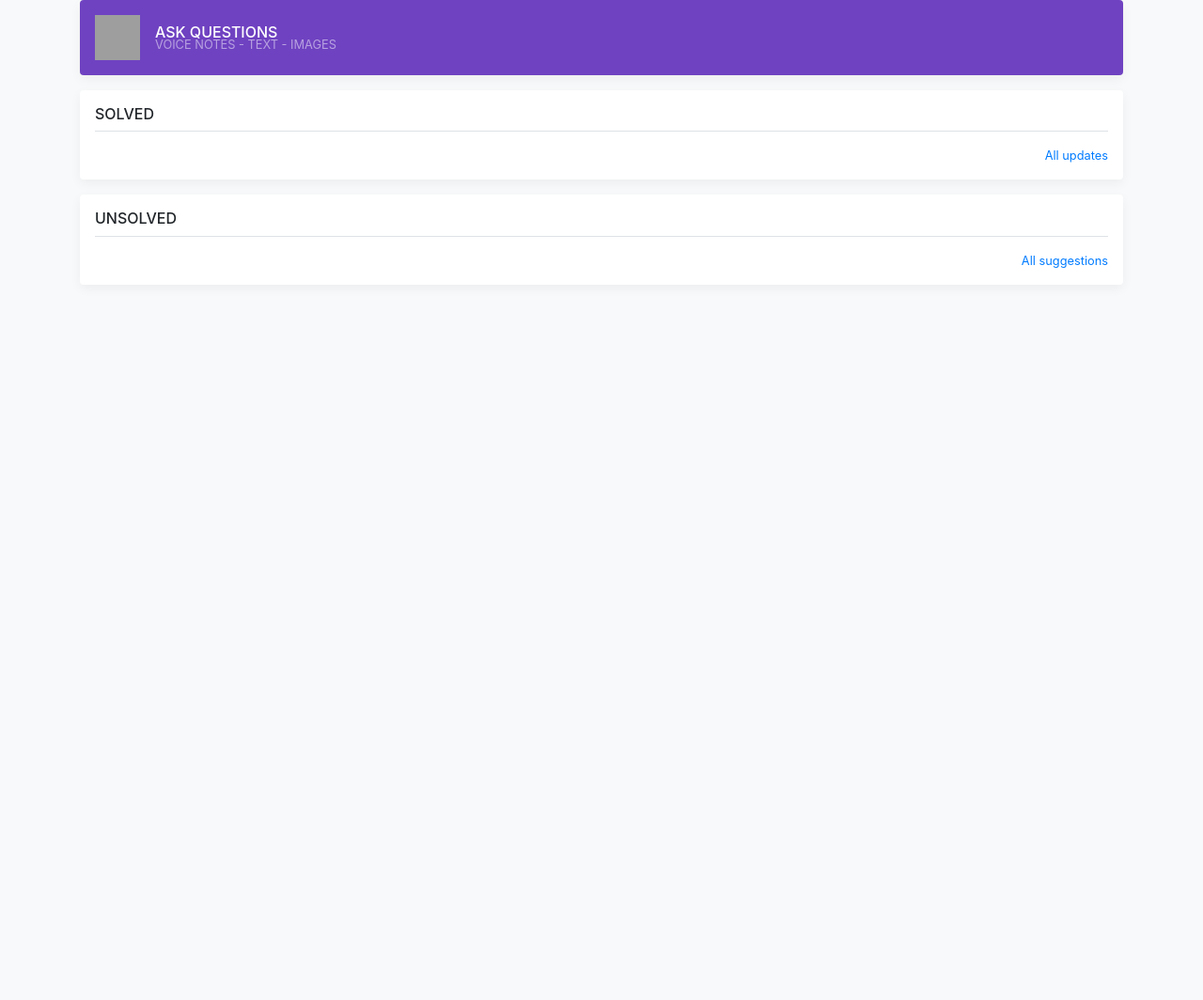
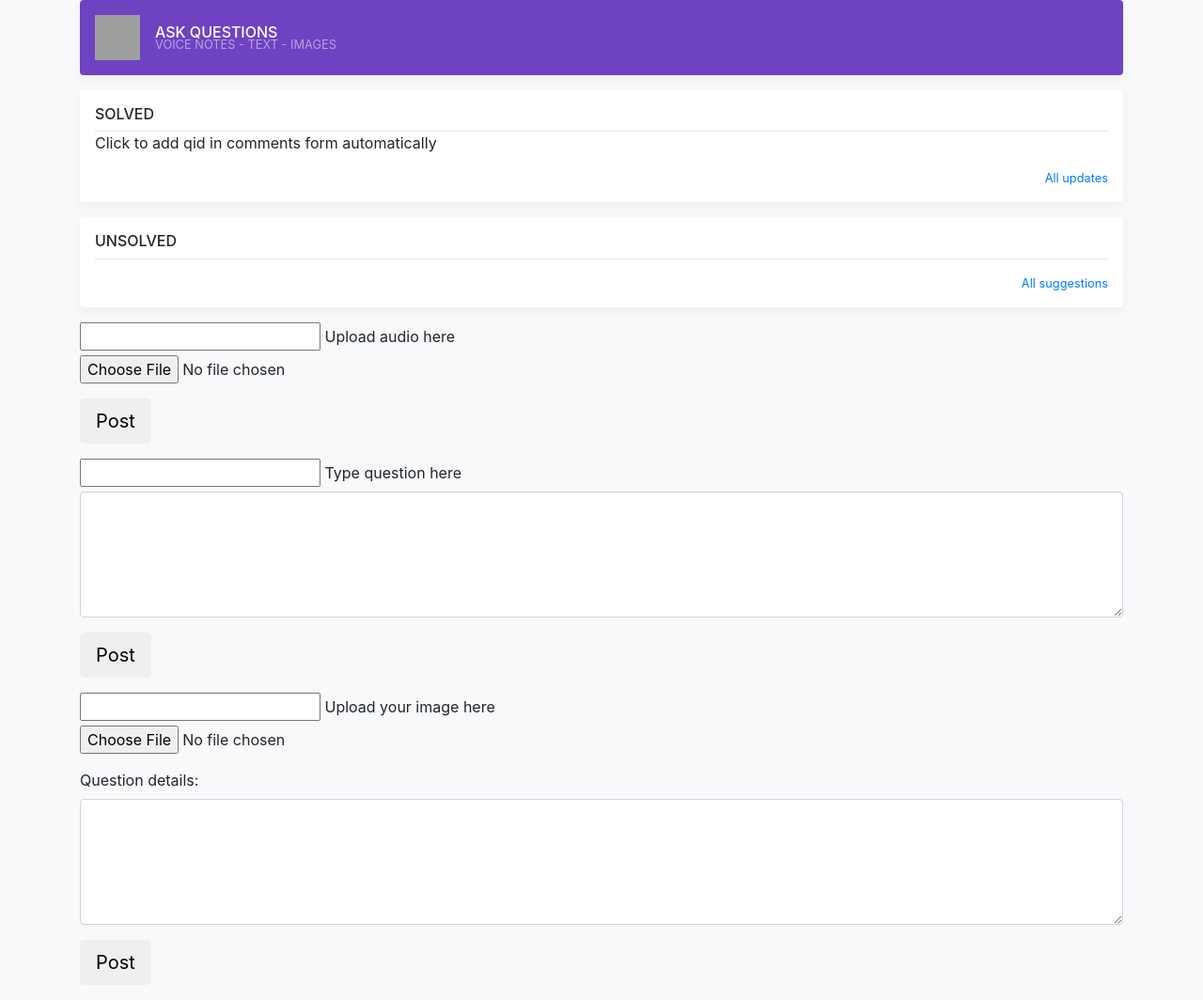
Before and after one commit to ankitd3/Krishi-Sahayak, a PHP site: page / in a window 1280 px wide. Shown: the part 140-1204 px from the top of the page at 94% size. Run offline with PHP 8.4, Linux system fonts and the light colour scheme; data comes from the database, SQL or seed files in the repository; tables that the repository leaves empty hold one stand-in row (values such as "Sample post"); some libraries are stand-ins or nearby versions; grey boxes are pictures that could not be loaded.

Commit message:
Quest,Solution,Comments in all form

```diff
--- a/testQuestion.html
+++ b/Question.html
@@ -33,7 +33,7 @@
                     </div>
                     <div id="collapseOne" class="panel-collapse collapse in">
                         <div class="panel-body">
-                            <form action = "testQuestion.php" enctype="multipart/form-data" method="POST">
+                            <form action = "Question.php" enctype="multipart/form-data" method="POST">
                                 <div class="form-group">
                                     <label for="audio_file">Upload audio here</label>
                                     <input type="file" name="audio_file" accept = "audio/*" class="form-control-file" id="audio_file">
@@ -54,7 +54,7 @@
                     </div>
                     <div id="collapseTwo" class="panel-collapse collapse">
                         <div class="panel-body">
-                            <form action = "testQuestion.php" enctype="multipart/form-data" method="POST">
+                            <form action = "Question.php" enctype="multipart/form-data" method="POST">
                                 <div class="form-group">
                                     <label for="img_file">Upload your image here</label>
                                     <input type="file" name="img_file" class="form-control-file" id="img_file">
@@ -79,7 +79,7 @@
                     </div>
                     <div id="collapseThree" class="panel-collapse collapse">
                         <div class="panel-body">
-                            <form action = "testQuestion.php" method="POST">
+                            <form action = "Question.php" method="POST">
                                 <div class="form-group">
                                     <label for="text">Type question here</label>
                                     <textarea class="form-control" name="text" rows="5" id="text"></textarea>
--- a/index.php
+++ b/index.php
@@ -17,42 +17,51 @@ function fetchQuestion($sql,$solved){
       // output data of each row
       while($row = $result->fetch_assoc()) {
           $farmerId= $row["fid"];
-          $farmer_name = findname($farmerId,1);//1 for farmer
+          $farmer_name = findname($farmerId,1);//1 for question
           $fileName = $row["qid"];
 
           $fileEx = explode('.', $fileName);
           $fileExt = strtolower(end($fileEx));
 
+          $temp = $temp."<p onclick=\"addQid('".$fileName."')\">Click to add qid in comments form automatically</p>";
+
           if(strcmp($fileExt,'mp3')==0){
             $temp = makeAudio($fileName,$farmer_name,$temp,"Question");
-            $textName = checkImgText($fileName,1);
-            if($textName!=0){
-              $temp = makeText($textName,"^^^^^",$temp,"Question");
+            // $textName = checkImgText($fileName,1);//1 for question
+            // if($textName!=0){
+            //   $temp = makeText($textName,"^^^^^",$temp,"Question");
+            // }
+            //attach solution(if any)
+            if($solved!=0){
+              $temp = fetchSolution($fileName,$temp);
             }
-
-            if($solved!=0){
-              $temp = findsolution($fileName,$temp);
-            }
-
+            //Attach comments(if any)
+            $temp = fetchComments($fileName,$temp);//check if there are any comments for the qid, returns an array with the filenames of comments to be included.
           }
           elseif (strcmp($fileExt,'jpg')==0) {
             $temp = makeImage($fileName,$farmer_name,$temp,"Question");
-            $textName = checkImgText($fileName,1);
+            $textName = checkImgText($fileName,1);//1 for question
             if($textName!=0){
               $temp = makeText($textName,"^^^^",$temp,"Question");
             }
 
             if($solved!=0){
-              $temp = findsolution($fileName,$temp);
+              $temp = fetchSolution($fileName,$temp);
             }
+            //Attach comments(if any)
+            $temp = fetchComments($fileName,$temp);
 
           }
           elseif (strcmp($fileExt,'txt')==0) {
             $temp = makeText($fileName,$farmer_name,$temp,"Question");
 
             if($solved!=0){
-              $temp = findsolution($fileName,$temp);
+              $temp = fetchSolution($fileName,$temp);
             }
+
+            //Attach comments(if any)
+            $temp = fetchComments($fileName,$temp);
+
           }
       }
       return $temp;
@@ -60,6 +69,62 @@ function fetchQuestion($sql,$solved){
       echo "0 results";
   }
   $conn->close();
+}
+
+function fetchComments($qid,$temp){
+
+  $myarray = array();
+
+  $servername = "localhost";
+  $username = "root";
+  $password = "";
+  $dbname = "ks";
+  // Create connection
+  $conn = new mysqli($servername, $username, $password, $dbname);
+  // Check connection
+  if ($conn->connect_error) {
+    die("Connection failed: " . $conn->connect_error);
+  }
+
+  $sql = "SELECT cid,user from comments where qid = '".$qid."'";
+
+  $result = $conn->query($sql);
+
+    if ($result->num_rows > 0) {
+      // output data of each row
+      while($row = $result->fetch_assoc()) {
+          $comment= $row["cid"];
+          $user= $row["user"];
+          $myarray = array_push_assoc($myarray, $comment, $user);
+      }
+    }
+    else{
+      return $temp;
+    }
+    foreach($myarray as $comment => $user) {
+          $fileEx = explode('.', $comment);
+          $fileExt = strtolower(end($fileEx));
+          if(strcmp($fileExt,'mp3')==0){
+                  $temp = makeAudio($comment,$user,$temp,"Comment");
+          }
+          elseif (strcmp($fileExt,'jpg')==0) {
+                  $temp = makeImage($comment,$user,$temp,"Comment");
+                  $textName = checkImgText($comment,2);//2 for comments
+                  if($textName!=0){
+                    $temp = makeText($textName,"^^^^",$temp,"Comment");
+                  }
+          }
+          elseif (strcmp($fileExt,'txt')==0) {
+                  $temp = makeText($comment,$user,$temp,"Comment");
+          }
+    }
+    $conn->close();
+    return $temp;
+}
+
+function array_push_assoc($array, $key, $value){
+  $array[$key] = $value;
+  return $array;
 }
 
 function findname($id,$who){
@@ -85,21 +150,7 @@ function findname($id,$who){
   return $name;
 }
 
-function connectSql(){
-  $servername = "localhost";
-  $username = "root";
-  $password = "";
-  $dbname = "ks";
-  // Create connection
-  $conn = new mysqli($servername, $username, $password, $dbname);
-  // Check connection
-  if ($conn->connect_error) {
-      die("Connection failed: " . $conn->connect_error);
-  }
-  return $conn;
-}
-
-function findsolution($fileName,$temp){
+function fetchSolution($fileName,$temp){
 
   $conn = connectSql();
 
@@ -120,14 +171,14 @@ function findsolution($fileName,$temp){
 
   if(strcmp($fileExt,'mp3')==0){
     $temp = makeAudio($solution,$expert,$temp,"Solution");
-    $textName = checkImgText($solution,0);
-    if($textName!=0){
-      $temp = makeText($textName,"^^^^^",$temp,"Solution");
-    }
+    // $textName = checkImgText($solution,0);//0 for solution
+    // if($textName!=0){
+    //   $temp = makeText($textName,"^^^^^",$temp,"Solution");
+    // }
   }
   elseif (strcmp($fileExt,'jpg')==0) {
     $temp = makeImage($solution,$expert,$temp,"Solution");
-    $textName = checkImgText($solution,0);
+    $textName = checkImgText($solution,0);//0 for solution
     if($textName!=0){
       $temp = makeText($textName,"^^^^",$temp,"Solution");
     }
@@ -142,12 +193,16 @@ function checkImgText($fileName,$check){
 
   $conn = connectSql();
 
-  if($check!=0){
+  if($check==1){ //check in question (with img and text)
     $sql = "SELECT text_id FROM qimgtext WHERE img_id='".$fileName."'";
   }
-  else {
+  elseif($check==0) { //check in solutions (with img and text)
     $sql = "SELECT text_id FROM simgtext WHERE img_id='".$fileName."'";
   }
+  elseif($check==2) { //check in comments (with img and text)
+    $sql = "SELECT text_id FROM cimgtext WHERE img_id='".$fileName."'";
+  }
+
   $result = $conn->query($sql);
 
   if ($result->num_rows > 0) {
@@ -160,15 +215,29 @@ function checkImgText($fileName,$check){
   else{
     return 0;
   }
-
 }
 
-function makeAudio($fileName,$farmerId,$temp,$dir){
+function connectSql(){
+  $servername = "localhost";
+  $username = "root";
+  $password = "";
+  $dbname = "ks";
+  // Create connection
+  $conn = new mysqli($servername, $username, $password, $dbname);
+  // Check connection
+  if ($conn->connect_error) {
+      die("Connection failed: " . $conn->connect_error);
+  }
+  return $conn;
+}
+
+
+function makeAudio($fileName,$userId,$temp,$dir){
   $temp = $temp."
         <div class=\"media text-muted pt-3\">
           <img data-src=\"holder.js/32x32?theme=thumb&bg=e83e8c&fg=e83e8c&size=1\" alt=\"\" class=\"mr-2 rounded\">
           <p class=\"media-body pb-3 mb-0 small lh-125 border-bottom border-gray\">
-            <strong class=\"d-block text-gray-dark\">@".$farmerId."</strong>
+            <strong class=\"d-block text-gray-dark\">@".$userId."</strong>
             <audio controls>
               <source src='".$dir."/".$fileName."' type='audio/mpeg'>
             </audio>
@@ -177,25 +246,24 @@ function makeAudio($fileName,$farmerId,$temp,$dir){
   return $temp;
 
 }
-function makeImage($fileName,$farmerId,$temp,$dir){
+function makeImage($fileName,$userId,$temp,$dir){
     $temp = $temp."
         <div class=\"media text-muted pt-3\">
           <img data-src=\"holder.js/32x32?theme=thumb&bg=e83e8c&fg=e83e8c&size=1\" alt=\"\" class=\"mr-2 rounded\">
           <p class=\"media-body pb-3 mb-0 small lh-125 border-bottom border-gray\">
-            <strong class=\"d-block text-gray-dark\">@".$farmerId."</strong>
+            <strong class=\"d-block text-gray-dark\">@".$userId."</strong>
             <img src=\"".$dir."/".$fileName."\" alt='Smiley face' height=\"100px\" width=\"100px\">
           </p>
         </div> ";
   return $temp;
-
 }
-function makeText($fileName,$farmerId,$temp,$dir){
+function makeText($fileName,$userId,$temp,$dir){
     $myfile = fopen($dir."/".$fileName,"r") or die("Unable to open file!");
     $temp = $temp."
         <div class=\"media text-muted pt-3\">
           <img data-src=\"holder.js/32x32?theme=thumb&bg=e83e8c&fg=e83e8c&size=1\" alt=\"\" class=\"mr-2 rounded\">
           <p class=\"media-body pb-3 mb-0 small lh-125 border-bottom border-gray\">
-            <strong class=\"d-block text-gray-dark\">@".$farmerId."</strong>".
+            <strong class=\"d-block text-gray-dark\">@".$userId."</strong>".
               fread($myfile,filesize($dir."/".$fileName))."
           </p>
         </div> ";
@@ -303,16 +371,49 @@ function makeText($fileName,$farmerId,$temp,$dir){
           <a href="#">All suggestions</a>
         </small>
       </div>
+
+      <!--COMMENTS BEAUTIFY IT LIKE IN testOption.html-->
+      <form action = "comments.php" enctype="multipart/form-data" method="POST">
+          <div class="form-group">
+              <input type="text" id="audioComment" name="qid">
+              <label for="audio_file">Upload audio here</label>
+              <input type="file" name="audio_file" accept = "audio/*" class="form-control-file" id="audio_file">
+          </div>
+              <button type="submit" name="submit_audio" class="btn btn-lg">Post</button>
+      </form>
+
+      <form action = "comments.php" method="POST">
+          <div class="form-group">
+              <input type="text" id="textComment" name="qid">
+              <label for="text">Type question here</label>
+              <textarea class="form-control" name="text" rows="5" id="text"></textarea>
+          </div>
+          <button type="submit" name="submit_text" class="btn btn-lg">Post</button>
+      </form>
+
+      <form action = "comments.php" enctype="multipart/form-data" method="POST">
+          <div class="form-group">
+              <input type="text" id="imgComment" name="qid">
+              <label for="img_file">Upload your image here</label>
+              <input type="file" name="img_file" class="form-control-file" id="img_file">
+          </div>
+          <div class="form-group">
+              <label for="info">Question details:</label>
+              <textarea class="form-control" name="text_file" rows="5" id="info"></textarea>
+          </div>
+          <button type="submit" name="submit_img" class="btn btn-lg">Post</button>
+      </form>
+      <!--END OF COMMENTS FORMS -->
+
     </main>
 
-    <!-- Bootstrap core JavaScript
-    ================================================== -->
-    <!-- Placed at the end of the document so the pages load faster -->
-    <script src="https://code.jquery.com/jquery-3.3.1.slim.min.js" integrity="sha384-q8i/X+965DzO0rT7abK41JStQIAqVgRVzpbzo5smXKp4YfRvH+8abtTE1Pi6jizo" crossorigin="anonymous"></script>
-    <script>window.jQuery || document.write('<script src="../../assets/js/vendor/jquery-slim.min.js"><\/script>')</script>
-    <script src="../../assets/js/vendor/popper.min.js"></script>
-    <script src="../../dist/js/bootstrap.min.js"></script>
-    <script src="../../assets/js/vendor/holder.min.js"></script>
-    <script src="offcanvas.js"></script>
+    <script type="text/javascript">
+        function addQid(qid){
+          document.getElementById('audioComment').value=qid;
+          document.getElementById('imgComment').value=qid;
+          document.getElementById('textComment').value=qid;
+        }
+    </script>
+
   </body>
 </html>
--- a/testSolution.html
+++ b/testSolution.html
@@ -78,7 +78,7 @@
 
       <div class="my-3 p-3 bg-white rounded box-shadow">
 
-		<form class="form-group" action="Solution.php" method="POST" enctype="multipart/form-data">
+		<form class="form-group" action="testSolution.php" method="POST" enctype="multipart/form-data">
 
       <input type="text" name="qid">
 
```
Also changed, not shown: comments.php (renamed from testQuestion.php, +16 -28 lines), login.html (renamed from hello.html), testSolution.php (renamed from Solution.php), 2 other files.
